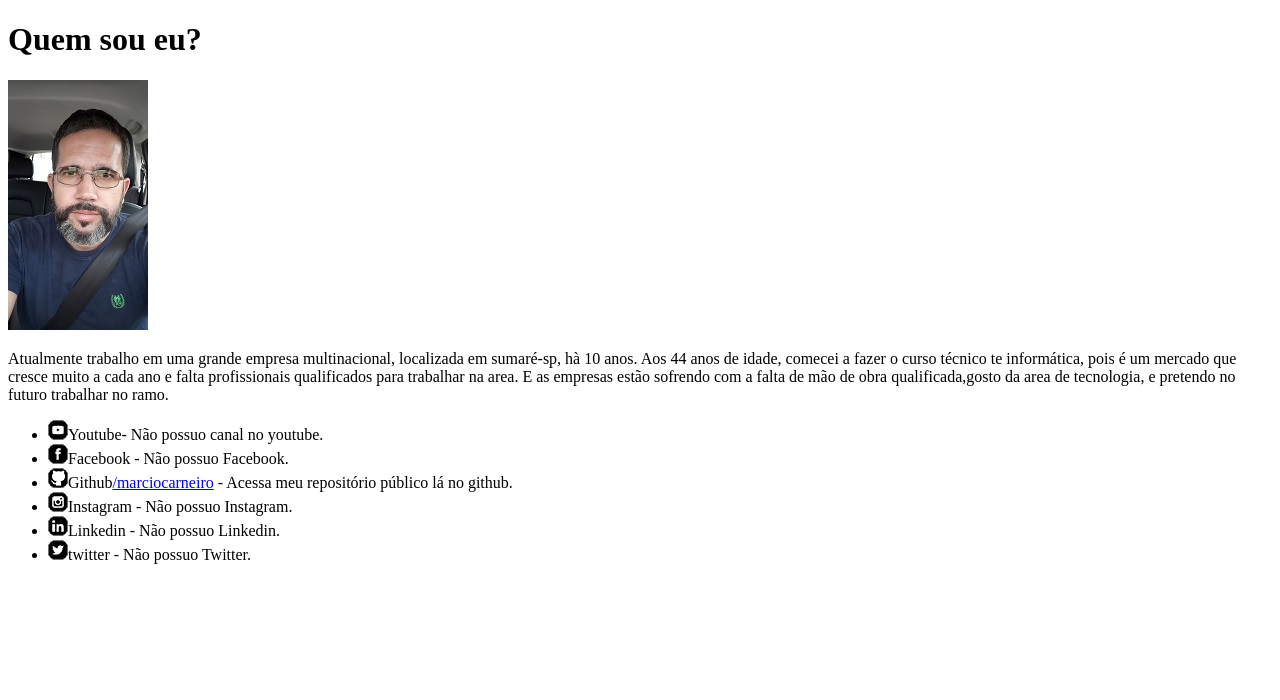
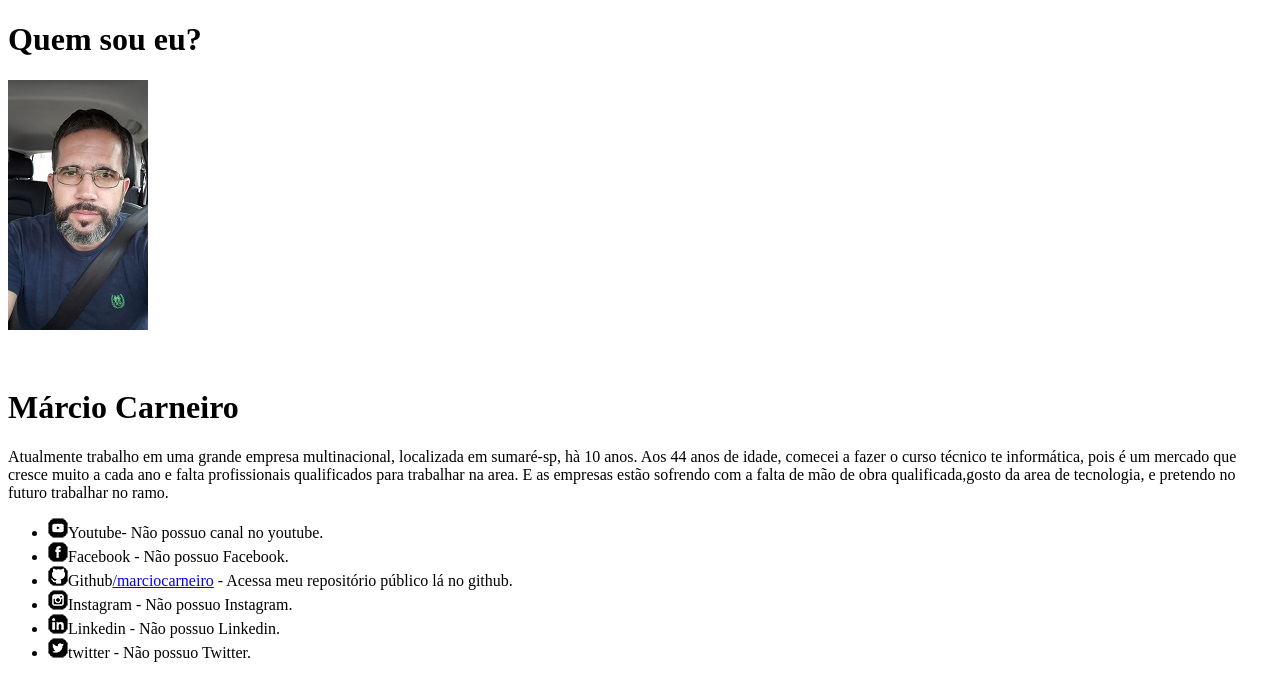
Before and after one commit to Marciocarneiro77/ATIVIDADES-HTML-MARCIOCARNEIRO, a plain HTML site: page atividade-05/index.html in a window 1280 px wide. Drawn offline with Linux system fonts and the light colour scheme.

Commit message:
atualizado

```diff
--- a/atividade-05/index.html
+++ b/atividade-05/index.html
@@ -9,7 +9,9 @@
     <h1>Quem sou eu?</h1>
     <p>
         <img src="img/marcio.jpg" alt="Marcio Carneiro"></p>
-
+</body>
+<br>
+<h1>Márcio Carneiro</h1>
         <p>
             Atualmente trabalho em uma grande empresa multinacional, localizada em sumaré-sp, hà 10 anos.
             Aos 44 anos de idade, comecei a fazer o curso técnico te informática, pois é um mercado que cresce muito a cada ano e falta profissionais qualificados para trabalhar na area. E as empresas estão sofrendo com a falta de mão de obra qualificada,gosto da area de tecnologia, e pretendo no futuro trabalhar no ramo.
```
